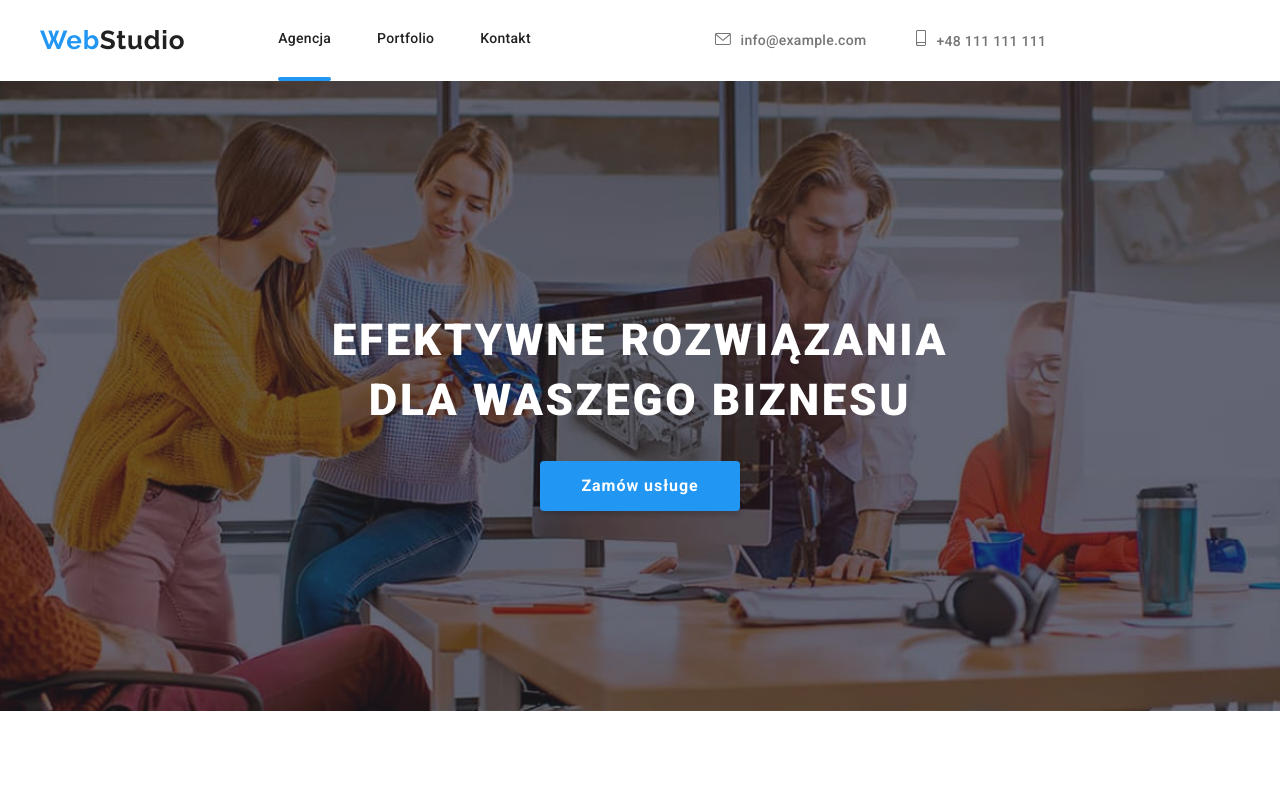
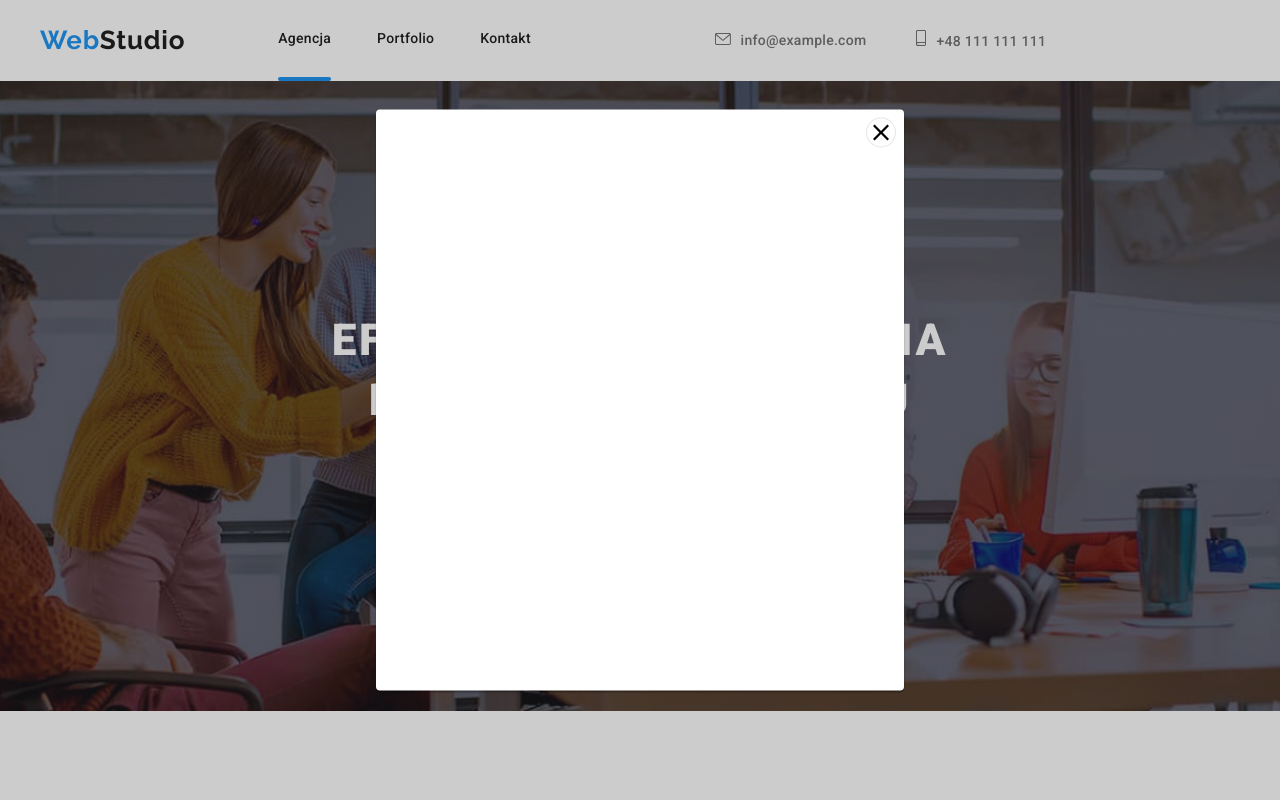
Before and after one commit to kasiabizanska/goit-markup-hw-05, a plain HTML site: page index.html in a window 1280 px wide. Both pictures are taken after a click on the button "Zamów usługe". Shown: the top 800 px of the page. Drawn offline with Linux system fonts and the light colour scheme.

Commit message:
modal added

```diff
--- a/css/style.css
+++ b/css/style.css
@@ -39,11 +39,11 @@ body {
   margin: 0 auto;
 }
 
-.overlay {
+/* .overlay {
   position: relative;
   height: auto;
   background: #ffffff;
-}
+} */
 
 /* header */
 
@@ -160,7 +160,6 @@ body {
   font-weight: 900;
   font-size: 44px;
   line-height: 1.36;
-  /* or 136% */
   letter-spacing: 0.06em;
   text-align: center;
   letter-spacing: 0.06em;
@@ -213,6 +212,58 @@ body {
   align-items: center;
   letter-spacing: 0.06em;
 }
+/* modal */
+.backdrop {
+  position: fixed;
+  top: 0;
+  left: 0;
+  width: 100vw;
+  height: 100vh;
+  background-color: rgba(0, 0, 0, 0.2);
+  transition: opacity 250ms cubic-bezier(0.4, 0, 0.2, 1),
+    visibility 250ms cubic-bezier(0.4, 0, 0.2, 1);
+}
+
+.backdrop.is-hidden {
+  opacity: 0;
+  visibility: hidden;
+  pointer-events: none;
+}
+
+.modal {
+  position: absolute;
+  top: 50%;
+  left: 50%;
+  transform: translate(-50%, -50%);
+  width: 528px;
+  height: 581px;
+  background-color: var(--white);
+  box-shadow: 0px 1px 3px rgba(0, 0, 0, 0.12), 0px 1px 1px rgba(0, 0, 0, 0.14),
+    0px 2px 1px rgba(0, 0, 0, 0.2);
+  border-radius: 4px;
+}
+
+.button-modal-close {
+  position: absolute;
+  display: flex;
+  top: 8px;
+  right: 8px;
+  width: 30px;
+  height: 30px;
+  box-sizing: border-box;
+  border: 1px solid rgba(0, 0, 0, 0.1);
+  background-color: var(--white);
+  border-radius: 50%;
+  cursor: pointer;
+  transition: border-color 250ms cubic-bezier(0.4, 0, 0.2, 1),
+    color 250ms cubic-bezier(0.4, 0, 0.2, 1);
+}
+
+.close-icon {
+  width: 100%;
+  height: 100%;
+  fill: black;
+}
 
 /* advantages */
 .advantages {
@@ -239,7 +290,6 @@ body {
   padding: 0, 10px;
   font-size: 14px;
   line-height: 24px;
-  /* or 171% */
   letter-spacing: 0.03em;
   color: #757575;
 }
@@ -324,7 +374,6 @@ body {
   font-weight: 500;
   font-size: 16px;
   line-height: 19px;
-  /* identical to box height */
   text-align: center;
   letter-spacing: 0.03em;
   color: var(--header-color);
@@ -335,7 +384,6 @@ body {
   font-weight: 400;
   font-size: 16px;
   line-height: 19px;
-  /* identical to box height */
   text-align: center;
   letter-spacing: 0.03em;
   color: var(--grey);
@@ -429,7 +477,6 @@ body {
   font-weight: 400;
   font-size: 14px;
   line-height: 24px;
-  /* or 171% */
   letter-spacing: 0.03em;
   color: rgba(255, 255, 255, 0.6);
   transition: color 250ms cubic-bezier(0.4, 0, 0.2, 1);
@@ -494,7 +541,6 @@ body {
   font-weight: 500;
   font-size: 16px;
   line-height: 26px;
-  /* identical to box height, or 162% */
   text-align: center;
   letter-spacing: 0.03em;
   color: var(--header-color);
@@ -576,7 +622,6 @@ body {
   font-weight: 700;
   font-size: 18px;
   line-height: 36px;
-  /* identical to box height, or 200% */
   letter-spacing: 0.06em;
   color: var(--header-color);
   box-sizing: border-box;
@@ -588,7 +633,6 @@ body {
   font-weight: 400;
   font-size: 16px;
   line-height: 30px;
-  /* identical to box height, or 188% */
   letter-spacing: 0.03em;
   color: var(--grey);
   padding-left: 24px;
--- a/index.html
+++ b/index.html
@@ -18,7 +18,7 @@
   </head>
 
   <body>
-    <div class="overlay">
+    <!-- <div class="overlay"> -->
       <header class="menu-top">
         <div class="container">
           <div class="container-menu">
@@ -66,7 +66,7 @@
             <div class="conteiner-vision-section">
             <h1 class="vision">EFEKTYWNE ROZWIĄZANIA <br />
               DLA WASZEGO BIZNESU</h1>
-            <button type="button" class="button-main">
+            <button type="button" class="button-main" data-modal-open>
               <span>Zamów usługe</span>
             </div>
           </div>
@@ -478,7 +478,17 @@
         </div>
       </div>
       </footer>
-    </div>
+
+      <div class="backdrop is-hidden" data-modal>
+        <div class="modal">
+          <button class="button-modal-close" data-modal-close>
+            <svg class="close-icon" width="30" height="30">
+              <use href="./images/icons.svg#x"></use>
+            </svg>
+          </button>
+        </div>
+      </div>
+
     <script src="./js/modal.js"></script>
   </body>
 </html>
```
